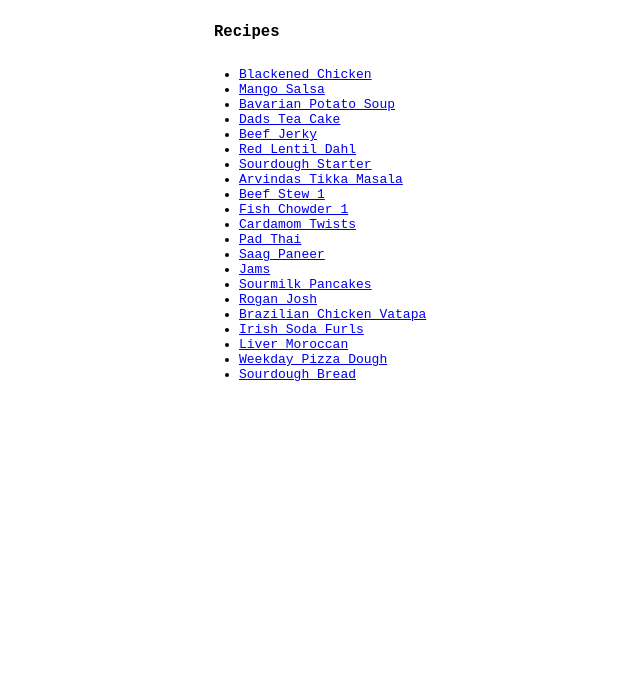
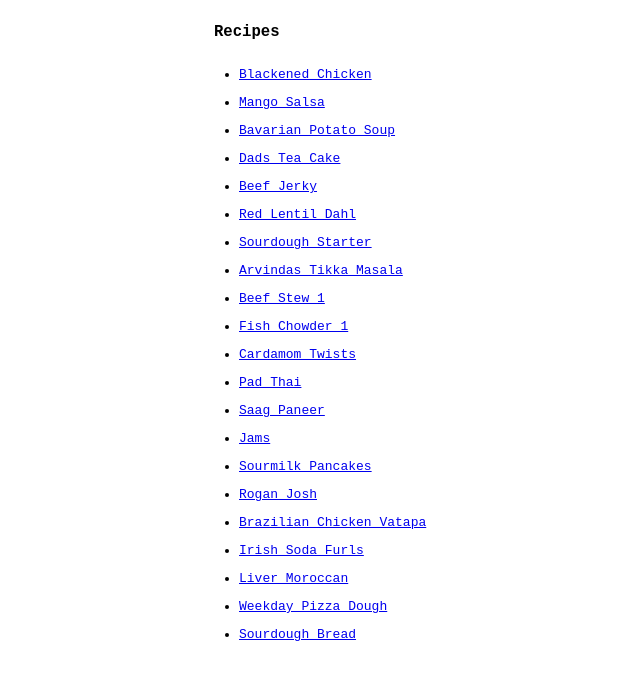
Before and after one commit to mkipling/p, a Jekyll site: the page built from _r/index.md, in a window 1280 px wide. Shown: the top 680 px of the page, without its empty margins (114-754 px from the left). Built offline with Jekyll 4.4.1, drawn with Linux system fonts in a browser that asks for light colours.

Commit message:
Update index.md

```diff
--- a/_r/index.md
+++ b/_r/index.md
@@ -2,9 +2,7 @@
 title: "Recipes"
 ---
 
-<ul>
 {% assign recipes = site.r | where_exp: "item", "item.title != 'Recipes'" %}
 {% for r in recipes %}
-  <li><a href="{{ r.url }}">{{ r.title }}</a></li>
+- <a href="{{ r.url }}">{{ r.title }}
 {% endfor %}
-</ul>
```
